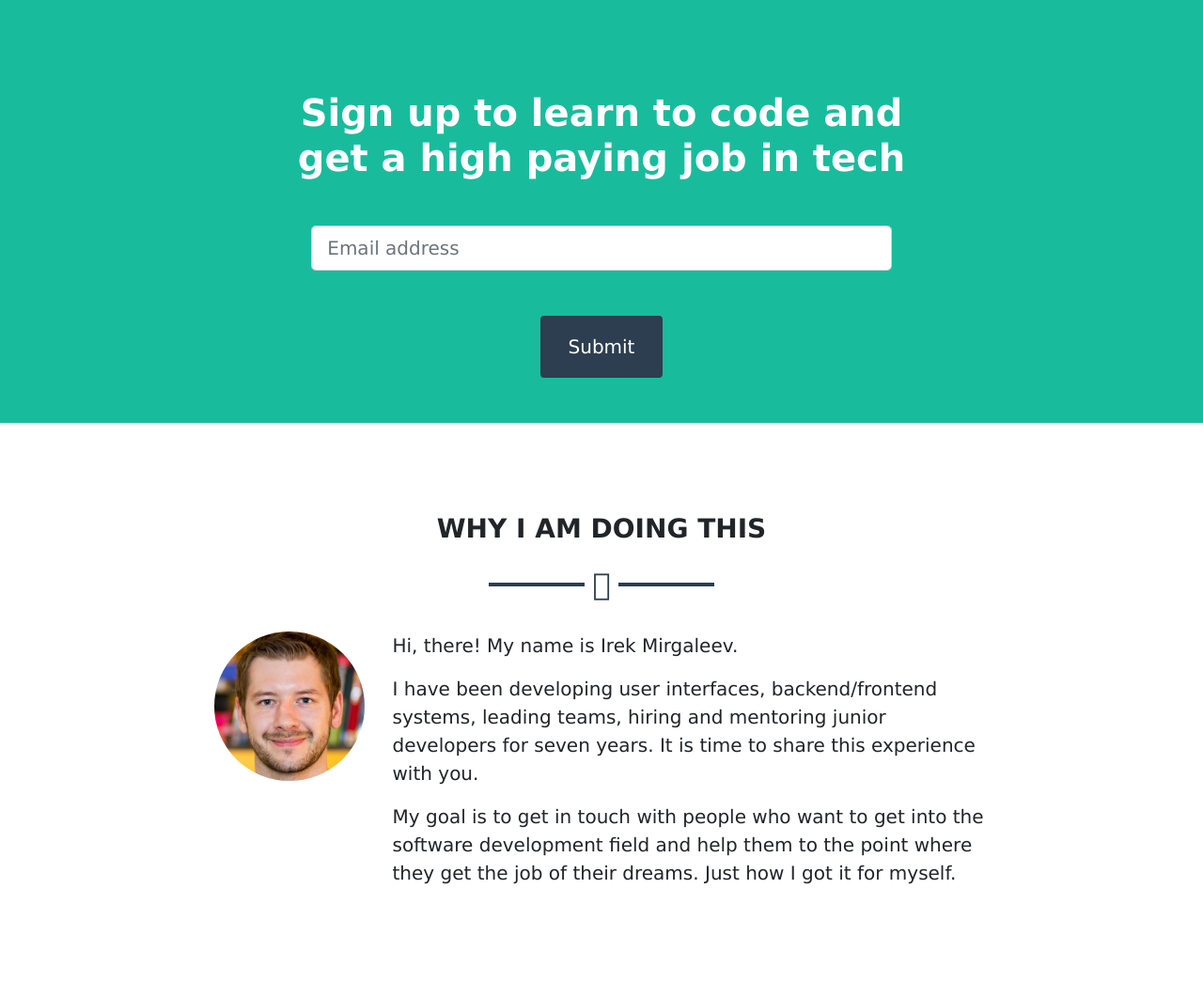
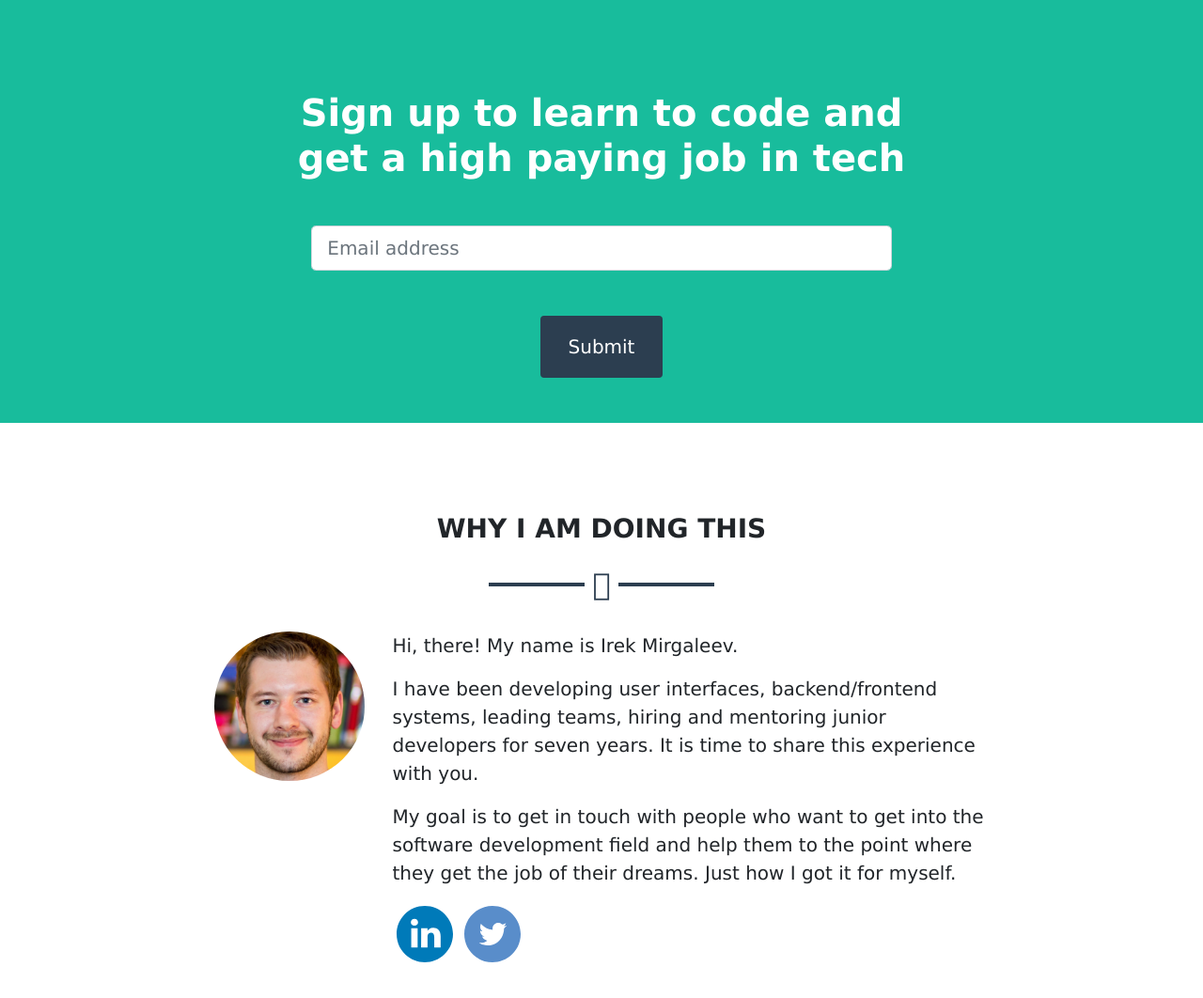
Before and after one commit to irek02/landing-page, a website with bundled scripts: page index.html in a window 1280 px wide. Shown: the whole page at 94% size. Built offline with nearby package versions, Linux system fonts and the light colour scheme; a script that the page names is missing.

Commit message:
add social links

```diff
--- a/index.html
+++ b/index.html
@@ -115,6 +115,12 @@
             where they get the job of their dreams. Just how I got it for myself.
           </p>
 
+          <a href="https://www.linkedin.com/in/irekmirgaleev" target="_blank">
+            <img class="rounded-circle" src="img/linkedin.svg" alt="">
+          </a>
+          <a href="https://twitter.com/IrekMirgaleev" target="_blank">
+            <img class="rounded-circle" src="img/twitter.svg" alt="">
+          </a>
         </div>
       </div>
     </div>
```
Also changed, not shown: img/linkedin.svg (added), img/twitter.svg (added).
